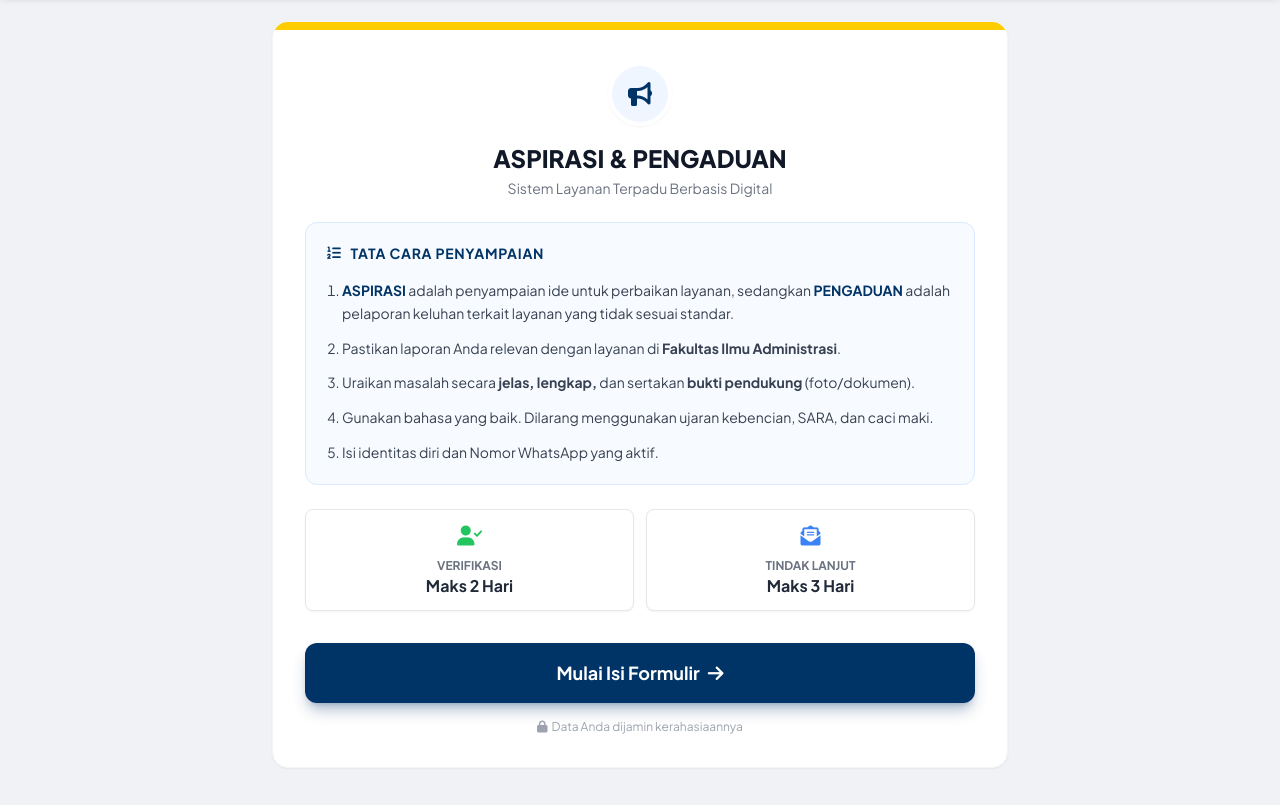
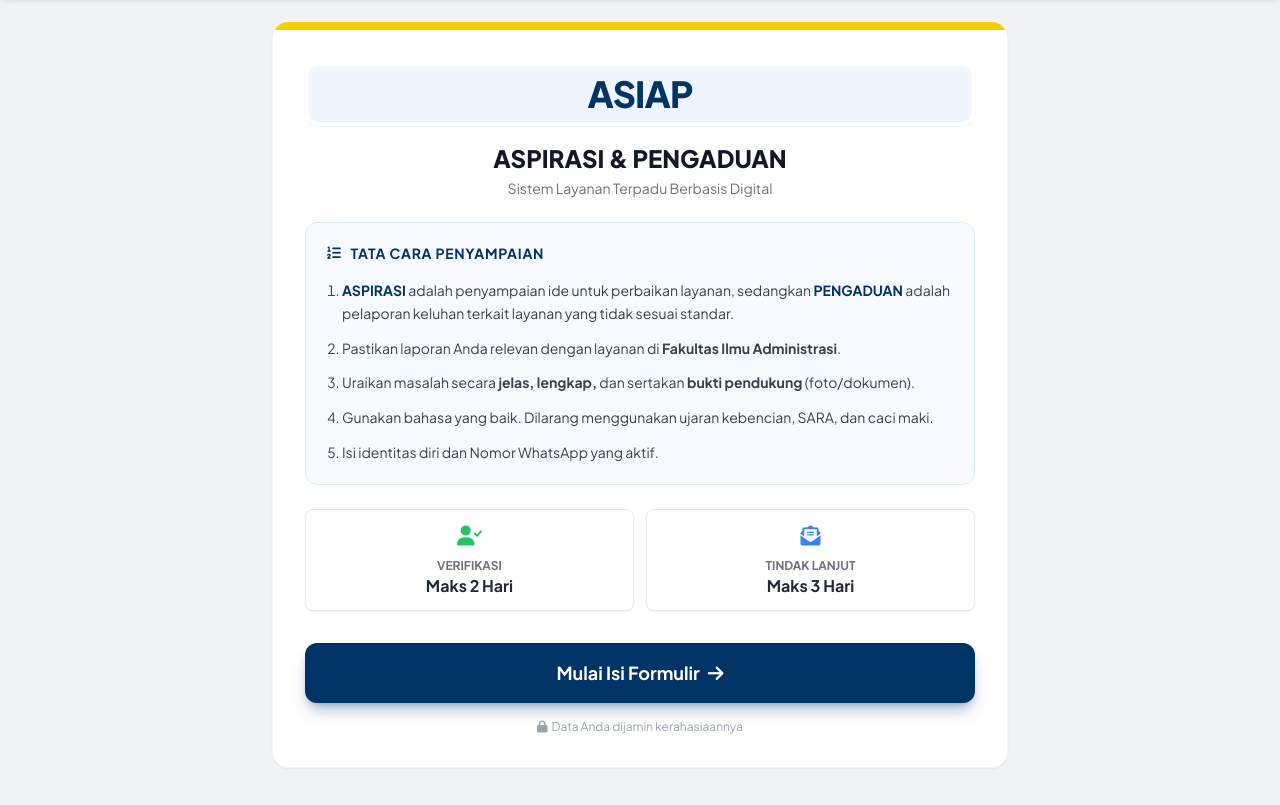
Before and after one commit to aresdinasty-ub/asiap, a plain HTML site: page Index.html in a window 1280 px wide. Shown: the part 83-888 px from the top of the page. Drawn offline with nearby package versions, Linux system fonts and the light colour scheme.

Commit message:
Update Index.html

```diff
--- a/Index.html
+++ b/Index.html
@@ -108,10 +108,10 @@
 
                 <div class="p-6 md:p-8">
                     <div class="text-center mb-6">
-                        <div class="w-16 h-16 bg-blue-50 text-ubblue rounded-full flex items-center justify-center mx-auto mb-4 border-4 border-white shadow-sm">
-                            <i class="fas fa-bullhorn text-2xl"></i>
+                        <div class="bg-blue-50 text-ubblue rounded-xl flex items-center justify-center mx-auto mb-4 border-4 border-white shadow-sm inline-block px-6 py-2">
+                            <span class="font-extrabold text-4xl tracking-tight">ASIAP</span>
                         </div>
-                        <h2 class="text-2xl font-extrabold text-gray-900">ASPIRASI & PENGADUAN</h2>
+                        <h2 class="text-2xl font-extrabold text-gray-900 mt-2">ASPIRASI & PENGADUAN</h2>
                         <p class="text-gray-500 text-sm mt-1">Sistem Layanan Terpadu Berbasis Digital</p>
                     </div>
 
```
